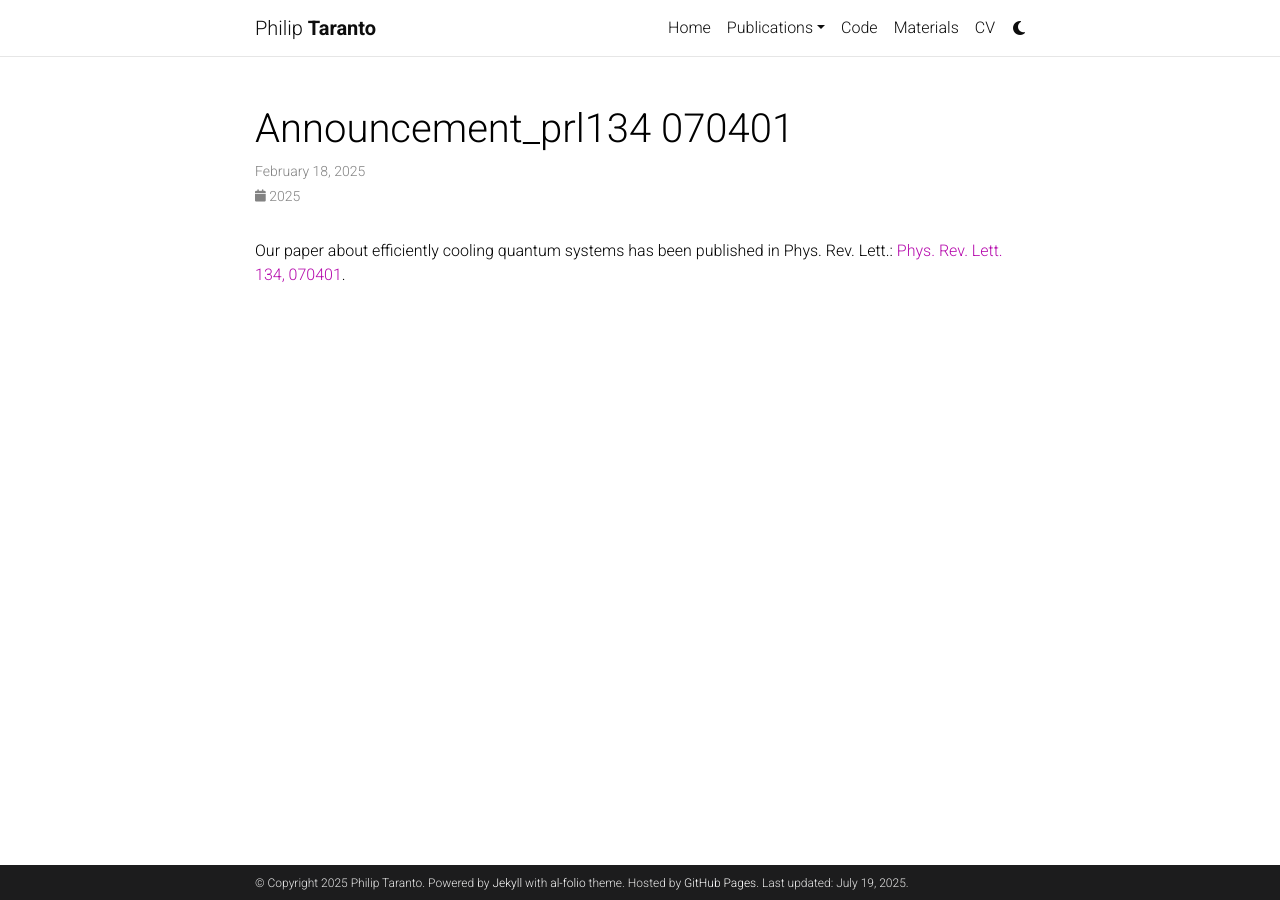
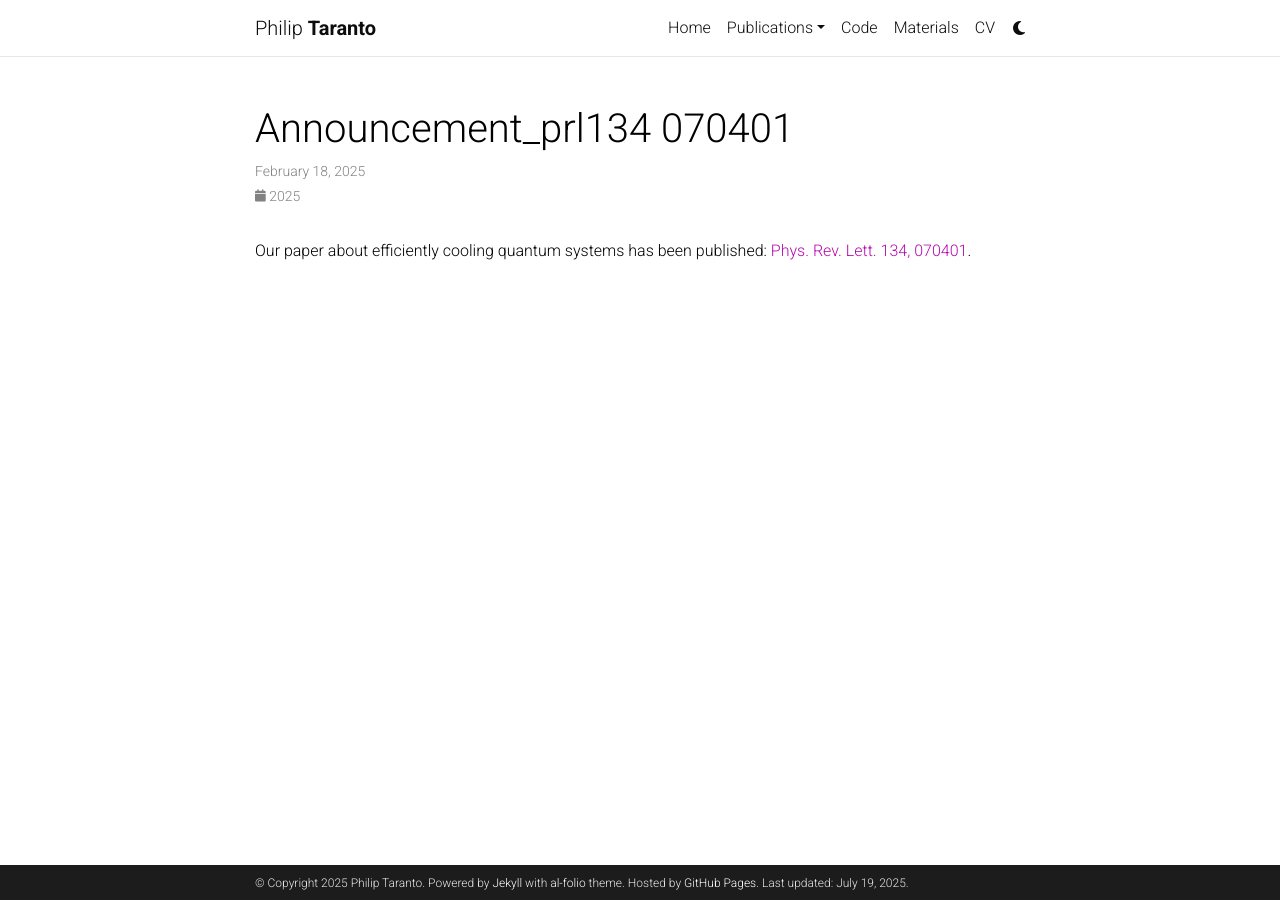
Before and after one commit to tarantophilip/tarantophilip.github.io, a Jekyll site: the page built from _news/announcement_PRL134-070401.md, in a window 1280 px wide. Built offline with Jekyll 4.4.1, drawn with Linux system fonts in a browser that asks for light colours; comment, search, counter and statistics services are not loaded; a style sheet for code colours, icons or effects is not loaded.

Commit message:
Update announcement_PRL134-070401.md

```diff
--- a/_news/announcement_PRL134-070401.md
+++ b/_news/announcement_PRL134-070401.md
@@ -5,4 +5,4 @@
 related_posts: false
 ---
 
-Our paper about efficiently cooling quantum systems has been published in Phys. Rev. Lett.: <a href="[https://arxiv.org/abs/2409.18202](https://journals.aps.org/prl/abstract/10.1103/PhysRevLett.134.070401)">Phys. Rev. Lett. 134, 070401</a>.
+Our paper about efficiently cooling quantum systems has been published: <a href="https://journals.aps.org/prl/abstract/10.1103/PhysRevLett.134.070401">Phys. Rev. Lett. 134, 070401</a>.
```
